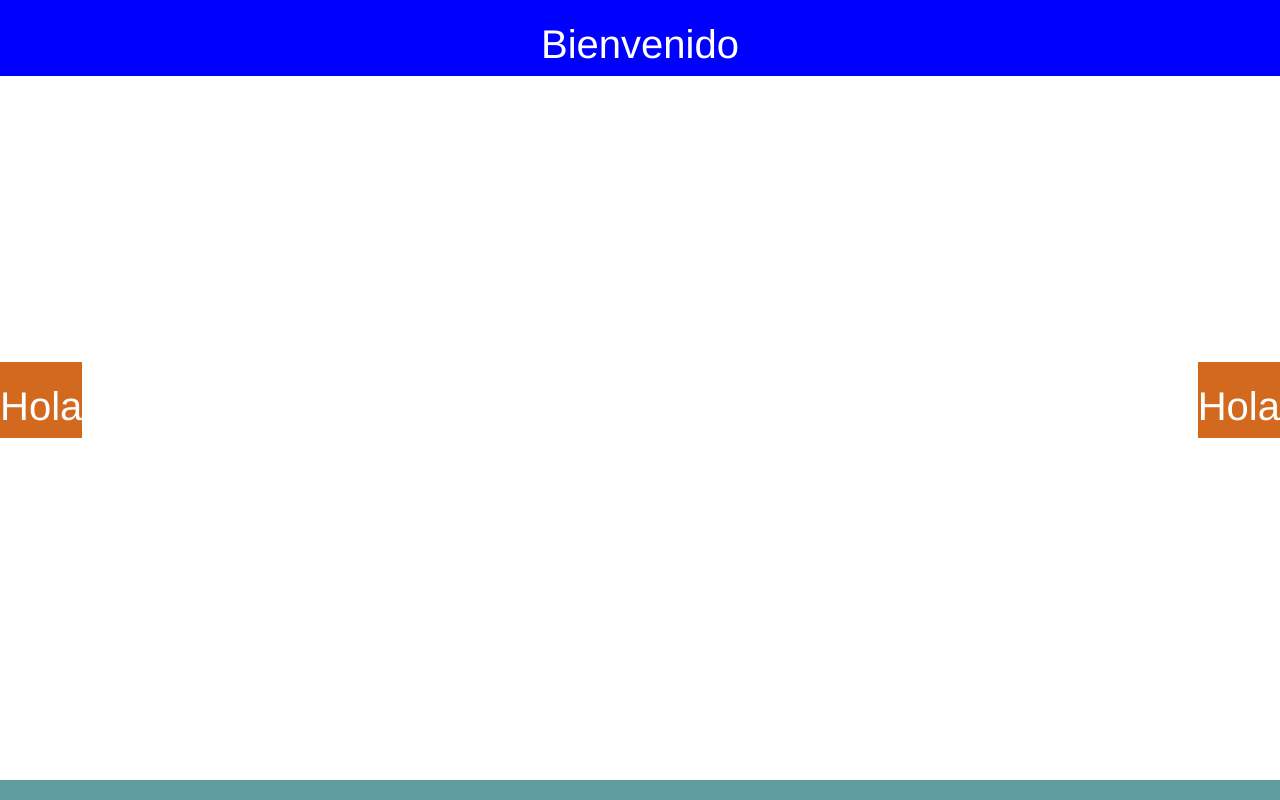
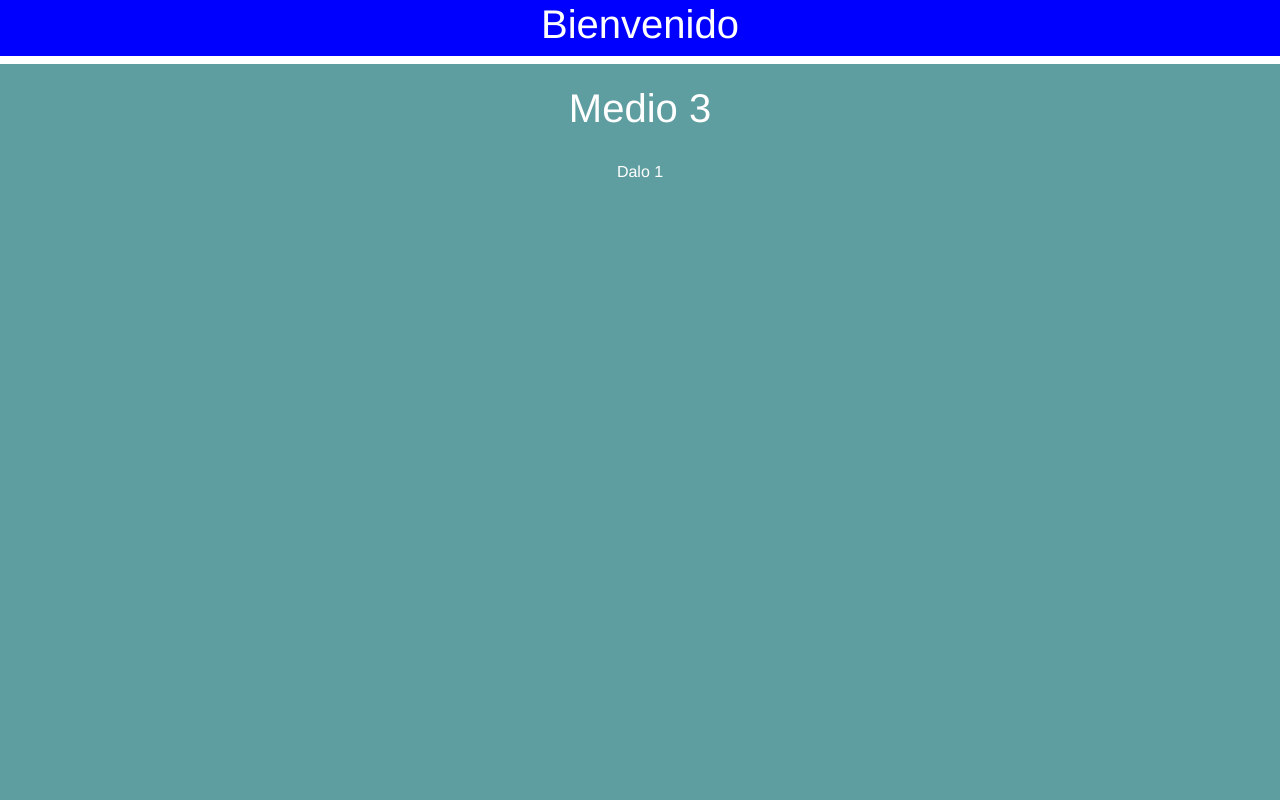
Before and after one commit to Car-Lab312/Portafolio, an Angular app: page / in a window 1280 px wide. Shown: the top 800 px of the page. Built offline with nearby package versions, Linux system fonts and the light colour scheme.

Commit message:
respaldo

```diff
--- a/src/app/Home/Presentacion/presentacion.component.css
+++ b/src/app/Home/Presentacion/presentacion.component.css
@@ -2,7 +2,23 @@
     background-color: blue;
     text-align: center;
     color: white;
-    padding-top: 20px;
+}
+
+
+.barra-contenido{
+    background-color: chocolate;
+    text-align: center;
+    color: white;
+}
+
+.barra-medio > div{
+    display: grid;
+    grid-template-rows: 200px 200px 200px;
+    gap: 10px;
+    padding: 20px;
+    background-color: cadetblue;
+    text-align: center;
+    color: white;
 }
 
 .barra-abajo{
@@ -11,10 +27,3 @@
     color: white;
     padding-top: 20px;
 }
-
-.barra-contenido{
-    background-color: chocolate;
-    text-align: center;
-    color: white;
-    padding-top: 20px;
-}
--- a/src/app/Home/Presentacion/presentacion.component.html
+++ b/src/app/Home/Presentacion/presentacion.component.html
@@ -1,11 +1,11 @@
 <div class="barra-arriba position-absolute top-0 start-0 end-0">
     <h1>Bienvenido</h1>
 </div>
-<div class="barra-contenido position-absolute top-50 start-0 translate-middle-y">
-    <h1>Hola</h1>
-</div>
-<div class="barra-contenido position-absolute top-50 end-0 translate-middle-y">
-    <h1>Hola</h1>
+<div class="barra-medio barra-abajo position-absolute start-0 end-0">
+    <h1>Medio 3</h1>
+    <div>Dalo 1</div>
+    <div>Dalo 2</div>
+    <div>Dalo 3</div>
 </div>
 <div class="barra-abajo position-absolute bottom-0 start-0 end-0">
 </div>
--- a/src/index.html
+++ b/src/index.html
@@ -9,7 +9,7 @@
 
   <link href="https://cdn.jsdelivr.net/npm/bootstrap@5.3.2/dist/css/bootstrap.min.css" rel="stylesheet" integrity="sha384-T3c6CoIi6uLrA9TneNEoa7RxnatzjcDSCmG1MXxSR1GAsXEV/Dwwykc2MPK8M2HN" crossorigin="anonymous">
 </head>
-<body class="container pt-2">
+<body class="container pt-4">
     <app-root></app-root>
 </body>
 </html>
```
